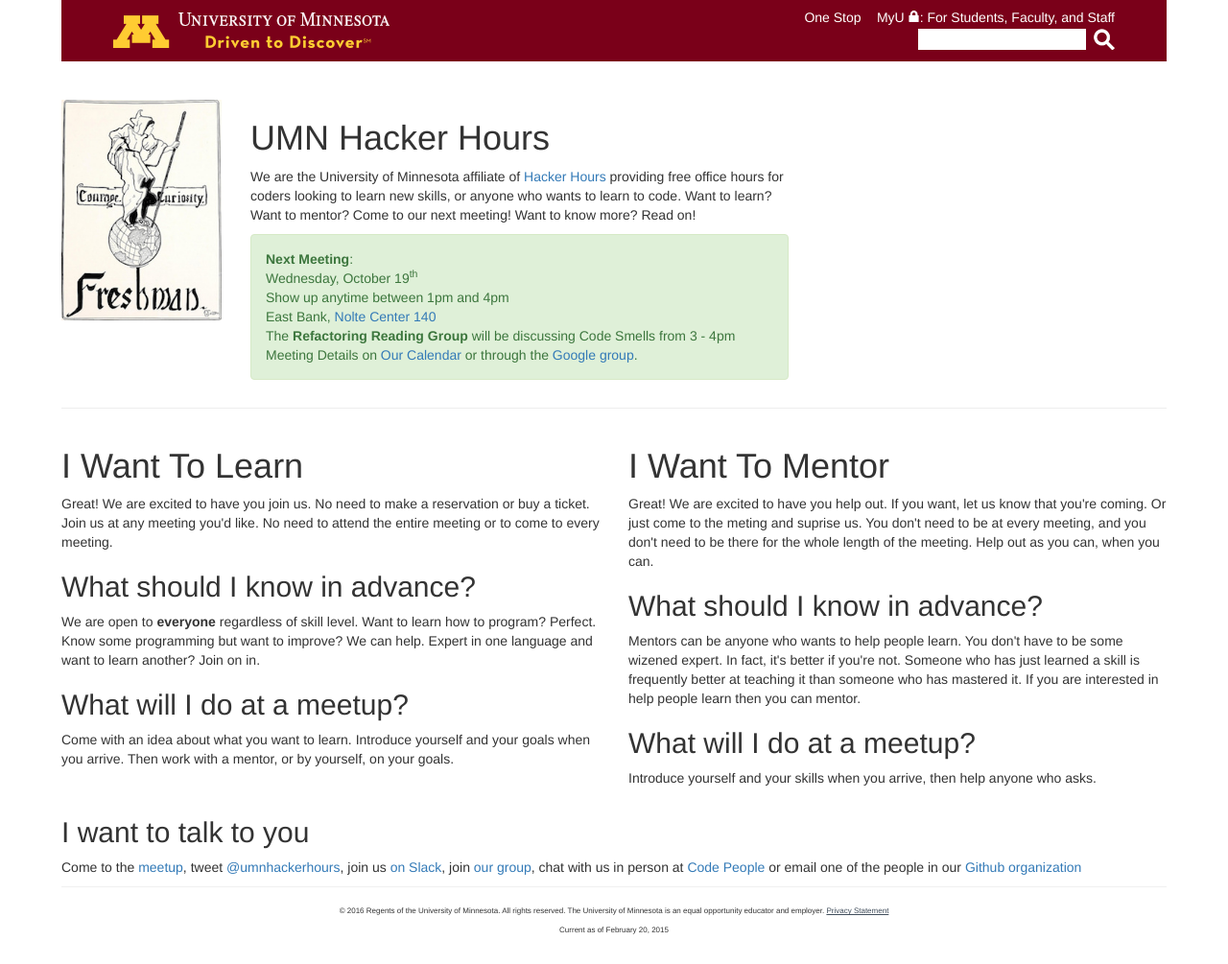
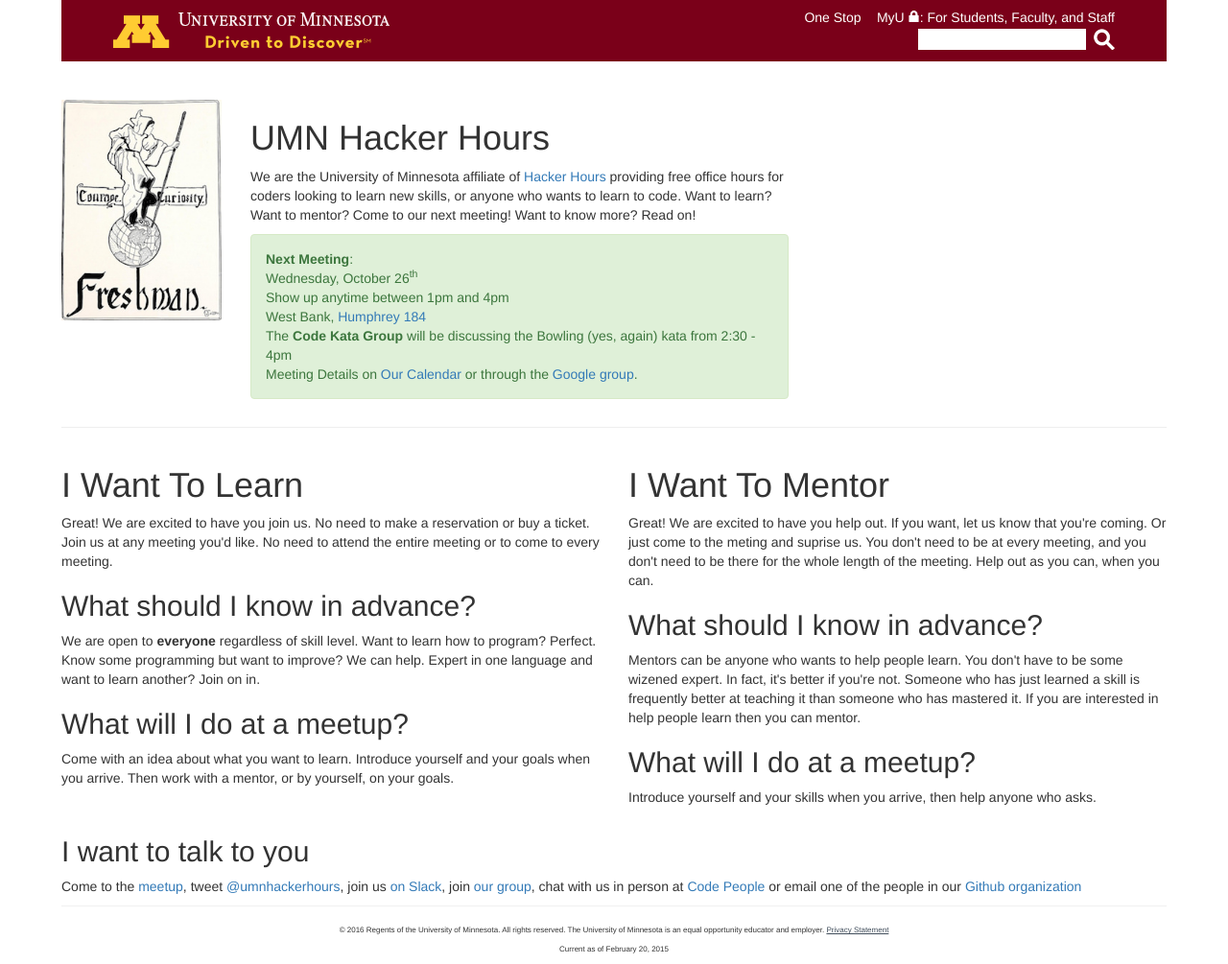
Before and after one commit to umnhackerhours/umnhackerhours.github.io, a Jekyll site: the page built from index.markdown, in a window 1280 px wide. Shown: the whole page at 96% size. Built offline with Jekyll 4.4.1, drawn with Linux system fonts in a browser that asks for light colours.

Commit message:
october 26th

```diff
--- a/index.markdown
+++ b/index.markdown
@@ -13,7 +13,7 @@ description: Home
       <div class="alert alert-success" role="alert">
         <a class="anchor" id="next_meeting"></a>
         <strong>Next Meeting</strong>:<br />
-        Wednesday, October 19<sup>th</sup><br />
+        Wednesday, October 26<sup>th</sup><br />
         Show up anytime between 1pm and 4pm<br />
         <!-- East Bank, <a href="http://campusmaps.umn.edu/nolte-center-continuing-education">Nolte Center 140</a><br /> -->
         <!-- West Bank, <a href="http://campusmaps.umn.edu/hubert-h-humphrey-school-public-affairs">Humphrey 184</a><br /> -->
@@ -21,8 +21,8 @@ description: Home
         <!-- The <strong>Code Kata Group</strong> will be discussing the <a href="https://github.com/exercism/x-common/blob/master/bob.md">Bob kata</a> from 2:30 - 4pm<br /> -->
         <!-- The <strong>Refactoring Reading Group</strong> will be discussing the <a href="https://refactoring.guru/smells/long-method">Long Method Smell</a> from 3 - 4pm<br /> -->
 
-        East Bank, <a href="http://campusmaps.umn.edu/nolte-center-continuing-education">Nolte Center 140</a><br />
-        The <strong>Refactoring Reading Group</strong> will be discussing Code Smells from 3 - 4pm<br />
+        West Bank, <a href="http://campusmaps.umn.edu/hubert-h-humphrey-school-public-affairs">Humphrey 184</a><br />
+        The <strong>Code Kata Group</strong> will be discussing the Bowling (yes, again) kata from 2:30 - 4pm<br />
         Meeting Details on <a href="https://www.google.com/calendar/embed?src=umn.edu_ii9odmho4m63bsq19879mu0iis%40group.calendar.google.com&ctz=America/Chicago">Our Calendar</a> or through the <a href='https://groups.google.com/a/umn.edu/d/hackerhours'>Google group</a>.
       </div>
     </div>
```
